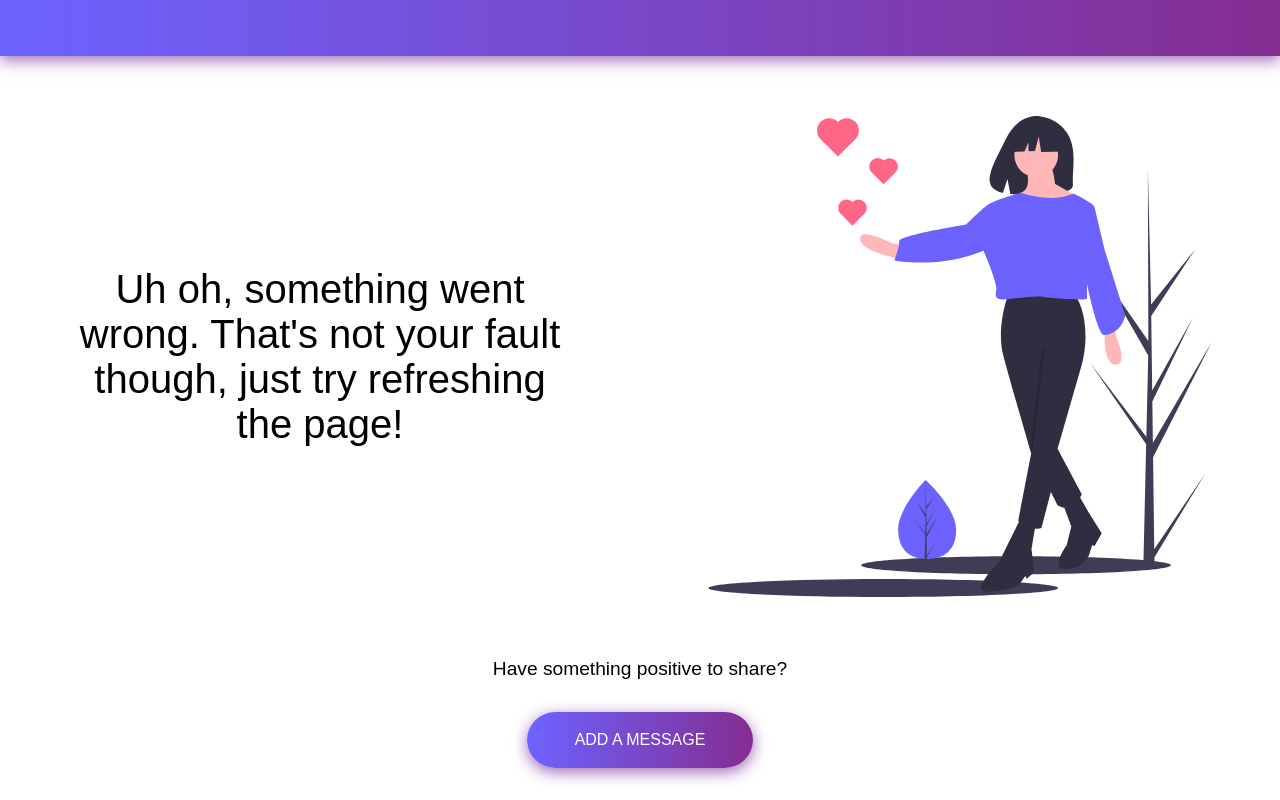
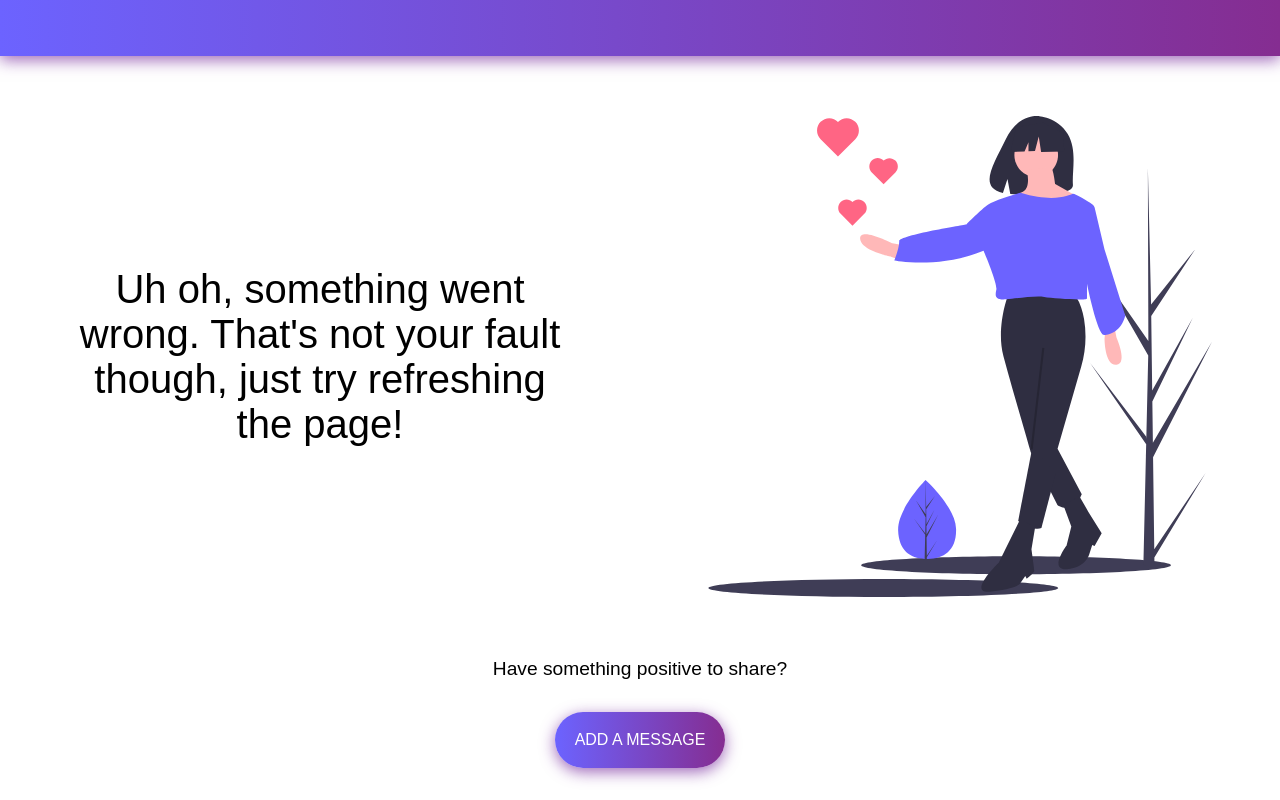
Before and after one commit to orangegrove1955/positivity, a website: page index.html in a window 1280 px wide. Drawn offline with Linux system fonts and the light colour scheme; no server answers.

Commit message:
Fixed padding issues with button

```diff
--- a/style.css
+++ b/style.css
@@ -77,7 +77,7 @@ main {
 
 .button {
   margin: 2rem;
-  padding: 1.2rem 3rem;
+  padding: 1.2rem;
   border-radius: 50px;
   color: white;
   text-transform: uppercase;
```
